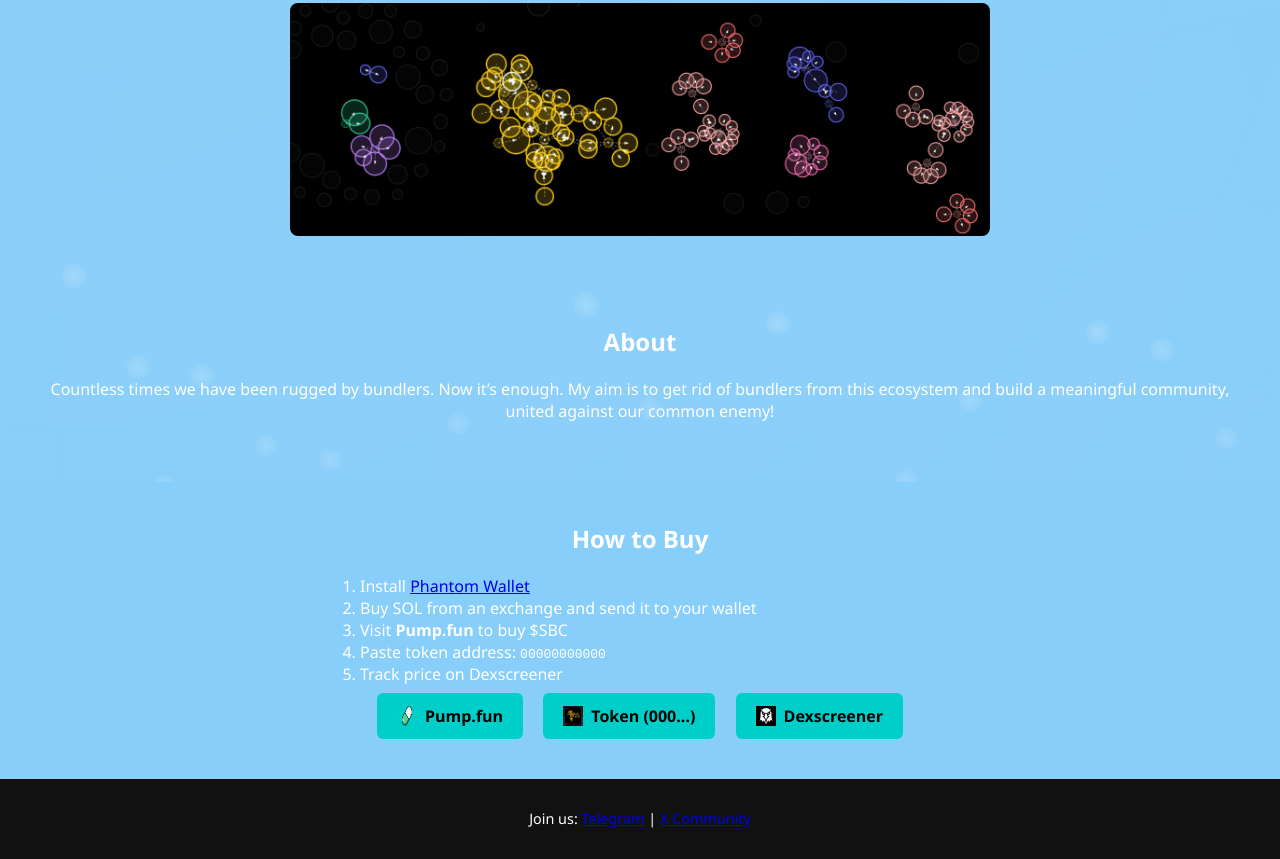
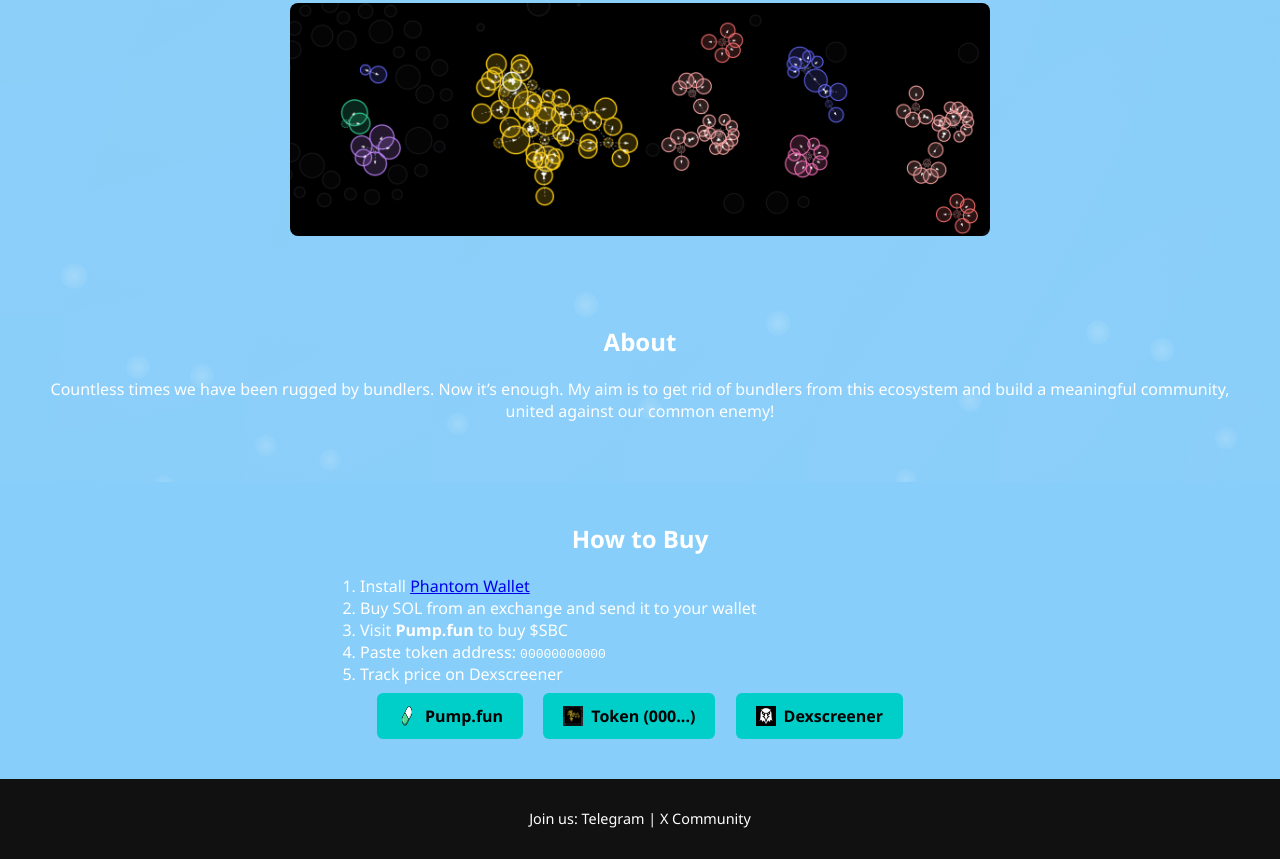
Before and after one commit to firefistc1/a-slightly-bundled-coin, a plain HTML site: page index.html in a window 1280 px wide. Shown: the part 318-1177 px from the top of the page. Drawn offline with Linux system fonts and the light colour scheme.

Commit message:
Update style.css

```diff
--- a/style.css
+++ b/style.css
@@ -172,3 +172,11 @@ footer {
 .bubble:nth-child(18) { left: 85%; animation-delay: 0.6s; }
 .bubble:nth-child(19) { left: 95%; animation-delay: 1.9s; }
 .bubble:nth-child(20) { left: 12%; animation-delay: 2.6s; }
+a.social-link {
+  color: white;
+  text-decoration: none;
+}
+
+a.social-link:hover {
+  text-decoration: underline;
+}
```
